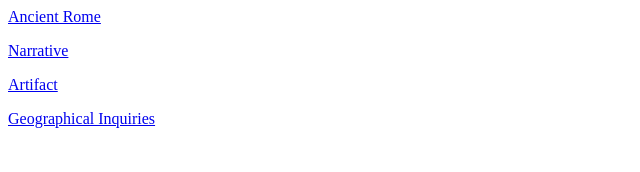
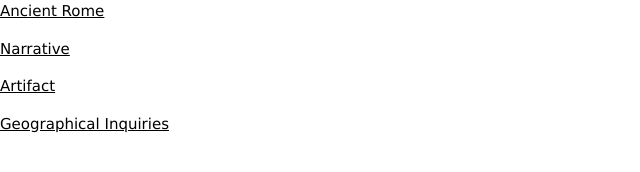
Before and after one commit to Grim-Amble/Humanities, a plain HTML site: page index.html in a window 1280 px wide. Shown: the whole page, without its empty margins (0-640 px from the left). Drawn offline with Linux system fonts and the light colour scheme.

Commit message:
Update index.html

```diff
--- a/index.html
+++ b/index.html
@@ -1,4 +1,6 @@
-<head></head>
+<head>
+  <link rel="stylesheet" href="styles.css">
+</head>
 <body>
   <a href=ancient_rome.html>Ancient Rome</a>
   <p> </p>
@@ -7,3 +9,4 @@
   <a href=https://grim-amble.github.io/Humanities/artifact.html>Artifact</a>
   <p> </p>
   <a href=Geographical_Inquiries.html>Geographical Inquiries</a>
+</body>
```
